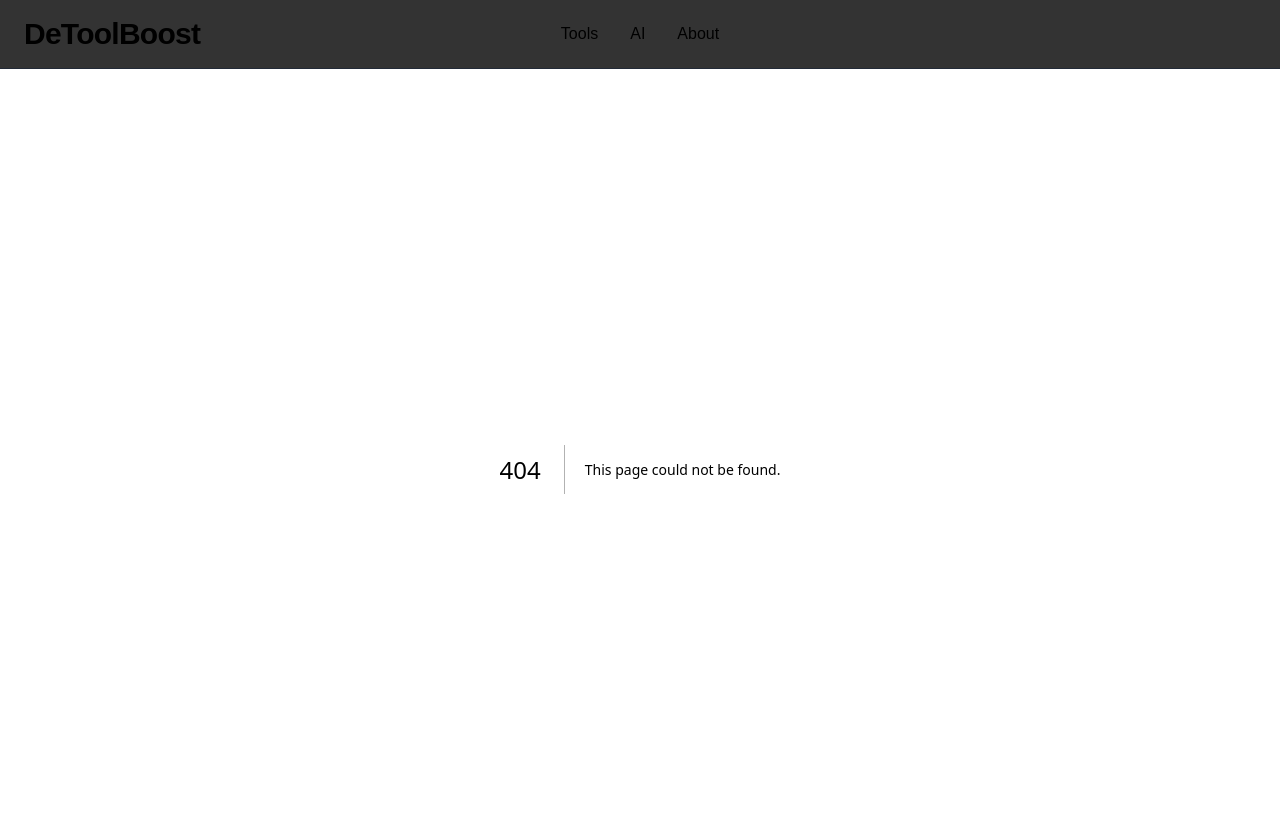
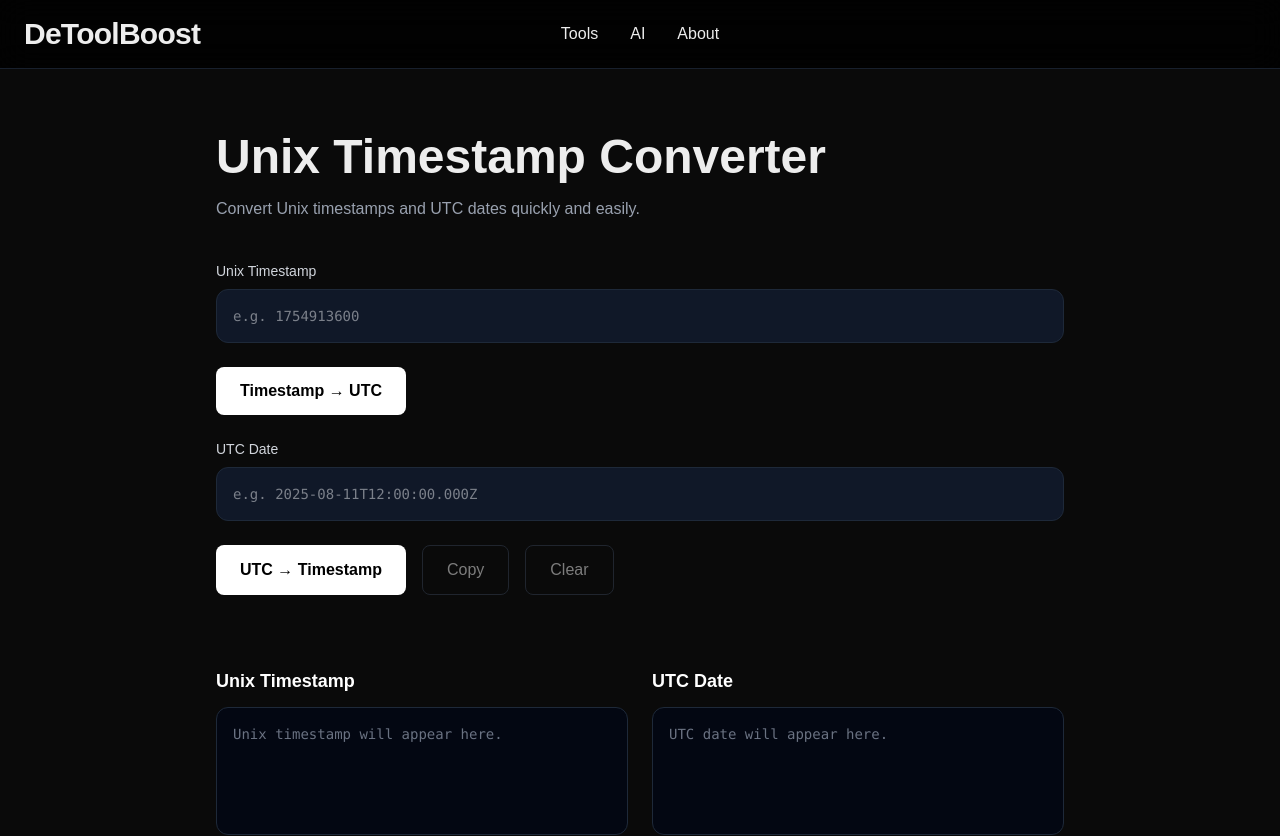
Before and after one commit to micky00x1-beep/devtools-next, a Next.js app: page /tools/timestamp in a window 1280 px wide. Before the commit this address had no page. Shown: the top 836 px of the page. Built offline with nearby package versions, Linux system fonts and the light colour scheme.

Commit message:
feat: add Unix timestamp converter

```diff
--- /dev/null
+++ b/src/app/tools/timestamp/layout.tsx
@@ -0,0 +1,15 @@
+import type { Metadata } from "next";
+
+export const metadata: Metadata = {
+  title: "Unix Timestamp Converter",
+  description:
+    "Convert Unix timestamps to UTC dates and UTC dates to Unix timestamps.",
+};
+
+export default function TimestampLayout({
+  children,
+}: Readonly<{
+  children: React.ReactNode;
+}>) {
+  return children;
+}
--- /dev/null
+++ b/src/app/tools/timestamp/page.tsx
@@ -0,0 +1,247 @@
+"use client";
+
+import { useState } from "react";
+import ToolLayout from "@/components/common/ToolLayout";
+
+function formatUtcDate(date: Date) {
+  return date.toISOString();
+}
+
+export default function TimestampPage() {
+  const [timestamp, setTimestamp] = useState("");
+  const [date, setDate] = useState("");
+  const [error, setError] = useState("");
+  const [copied, setCopied] = useState(false);
+  const [copyError, setCopyError] = useState(false);
+
+  function timestampToDate() {
+    if (!timestamp.trim()) {
+      setDate("");
+      setError("Please enter a Unix timestamp.");
+      setCopied(false);
+      setCopyError(false);
+      return;
+    }
+
+    const numericTimestamp = Number(timestamp.trim());
+
+    if (!Number.isInteger(numericTimestamp)) {
+      setDate("");
+      setError("Please enter a valid Unix timestamp.");
+      setCopied(false);
+      setCopyError(false);
+      return;
+    }
+
+    const milliseconds = numericTimestamp * 1000;
+    const result = new Date(milliseconds);
+
+    if (Number.isNaN(result.getTime())) {
+      setDate("");
+      setError("The provided Unix timestamp is not valid.");
+      setCopied(false);
+      setCopyError(false);
+      return;
+    }
+
+    setDate(formatUtcDate(result));
+    setError("");
+    setCopied(false);
+    setCopyError(false);
+  }
+
+  function dateToTimestamp() {
+    if (!date.trim()) {
+      setTimestamp("");
+      setError("Please enter a UTC date.");
+      setCopied(false);
+      setCopyError(false);
+      return;
+    }
+
+    const parsedDate = new Date(date.trim());
+
+    if (Number.isNaN(parsedDate.getTime())) {
+      setTimestamp("");
+      setError("Please enter a valid UTC date.");
+      setCopied(false);
+      setCopyError(false);
+      return;
+    }
+
+    setTimestamp(Math.floor(parsedDate.getTime() / 1000).toString());
+    setError("");
+    setCopied(false);
+    setCopyError(false);
+  }
+
+  async function copyToClipboard() {
+    const output = date || timestamp;
+
+    if (!output) return;
+
+    try {
+      await navigator.clipboard.writeText(output);
+
+      setCopied(true);
+      setCopyError(false);
+
+      setTimeout(() => {
+        setCopied(false);
+      }, 2000);
+    } catch {
+      setCopied(false);
+      setCopyError(true);
+    }
+  }
+
+  function clearFields() {
+    setTimestamp("");
+    setDate("");
+    setError("");
+    setCopied(false);
+    setCopyError(false);
+  }
+
+  return (
+    <ToolLayout
+      title="Unix Timestamp Converter"
+      description="Convert Unix timestamps and UTC dates quickly and easily."
+    >
+      <div className="space-y-6">
+        <div>
+          <label
+            htmlFor="timestamp"
+            className="mb-2 block text-sm font-medium text-gray-300"
+          >
+            Unix Timestamp
+          </label>
+
+          <input
+            id="timestamp"
+            type="text"
+            value={timestamp}
+            onChange={(event) => {
+              setTimestamp(event.target.value);
+              setError("");
+              setCopied(false);
+              setCopyError(false);
+            }}
+            placeholder="e.g. 1754913600"
+            className="w-full rounded-xl border border-gray-800 bg-gray-900 p-4 font-mono text-sm text-gray-200 outline-none transition focus:border-violet-500 focus:ring-2 focus:ring-violet-500/20"
+          />
+        </div>
+
+        <div className="flex flex-wrap gap-4">
+          <button
+            type="button"
+            onClick={timestampToDate}
+            className="rounded-lg bg-white px-6 py-3 font-semibold text-black transition-all hover:scale-105 hover:bg-gray-200 focus:outline-none focus:ring-2 focus:ring-violet-500"
+          >
+            Timestamp → UTC
+          </button>
+        </div>
+
+        <div>
+          <label
+            htmlFor="utc-date"
+            className="mb-2 block text-sm font-medium text-gray-300"
+          >
+            UTC Date
+          </label>
+
+          <input
+            id="utc-date"
+            type="text"
+            value={date}
+            onChange={(event) => {
+              setDate(event.target.value);
+              setError("");
+              setCopied(false);
+              setCopyError(false);
+            }}
+            placeholder="e.g. 2025-08-11T12:00:00.000Z"
+            className="w-full rounded-xl border border-gray-800 bg-gray-900 p-4 font-mono text-sm text-gray-200 outline-none transition focus:border-violet-500 focus:ring-2 focus:ring-violet-500/20"
+          />
+        </div>
+
+        <div className="flex flex-wrap gap-4">
+          <button
+            type="button"
+            onClick={dateToTimestamp}
+            className="rounded-lg bg-white px-6 py-3 font-semibold text-black transition-all hover:scale-105 hover:bg-gray-200 focus:outline-none focus:ring-2 focus:ring-violet-500"
+          >
+            UTC → Timestamp
+          </button>
+
+          <button
+            type="button"
+            onClick={copyToClipboard}
+            disabled={!timestamp && !date}
+            className="rounded-lg border border-gray-700 px-6 py-3 transition-all hover:bg-gray-800 focus:outline-none focus:ring-2 focus:ring-violet-500 disabled:cursor-not-allowed disabled:opacity-50 disabled:hover:bg-transparent"
+          >
+            Copy
+          </button>
+
+          <button
+            type="button"
+            onClick={clearFields}
+            disabled={!timestamp && !date}
+            className="rounded-lg border border-gray-700 px-6 py-3 transition-all hover:bg-gray-800 focus:outline-none focus:ring-2 focus:ring-violet-500 disabled:cursor-not-allowed disabled:opacity-50 disabled:hover:bg-transparent"
+          >
+            Clear
+          </button>
+        </div>
+
+        <div aria-live="polite" className="min-h-6">
+          {error && <p className="font-medium text-red-400">{error}</p>}
+
+          {copied && (
+            <p className="font-medium text-green-500">
+              Output copied to clipboard.
+            </p>
+          )}
+
+          {copyError && (
+            <p className="font-medium text-red-400">
+              Unable to copy the output. Please copy it manually.
+            </p>
+          )}
+        </div>
+
+        <div className="grid gap-6 lg:grid-cols-2">
+          <div>
+            <h2 className="mb-3 text-lg font-semibold text-white">
+              Unix Timestamp
+            </h2>
+
+            <pre className="min-h-32 overflow-auto whitespace-pre-wrap break-words rounded-xl border border-gray-800 bg-gray-950 p-4 font-mono text-sm text-gray-200">
+              {timestamp || (
+                <span className="text-gray-500">
+                  Unix timestamp will appear here.
+                </span>
+              )}
+            </pre>
+          </div>
+
+          <div>
+            <h2 className="mb-3 text-lg font-semibold text-white">UTC Date</h2>
+
+            <pre className="min-h-32 overflow-auto whitespace-pre-wrap break-words rounded-xl border border-gray-800 bg-gray-950 p-4 font-mono text-sm text-gray-200">
+              {date || (
+                <span className="text-gray-500">
+                  UTC date will appear here.
+                </span>
+              )}
+            </pre>
+          </div>
+        </div>
+
+        <p className="text-sm text-gray-500">
+          All date conversions use UTC to provide consistent results across
+          devices and time zones.
+        </p>
+      </div>
+    </ToolLayout>
+  );
+}
--- a/src/data/tools.ts
+++ b/src/data/tools.ts
@@ -26,4 +26,9 @@ export const tools: Tool[] = [
     description: "Encode and decode URLs and text.",
     href: "/tools/url-encoder",
   },
+  {
+    title: "Unix Timestamp Converter",
+    description: "Convert Unix timestamps and UTC dates.",
+    href: "/tools/timestamp",
+  },
 ];
```
